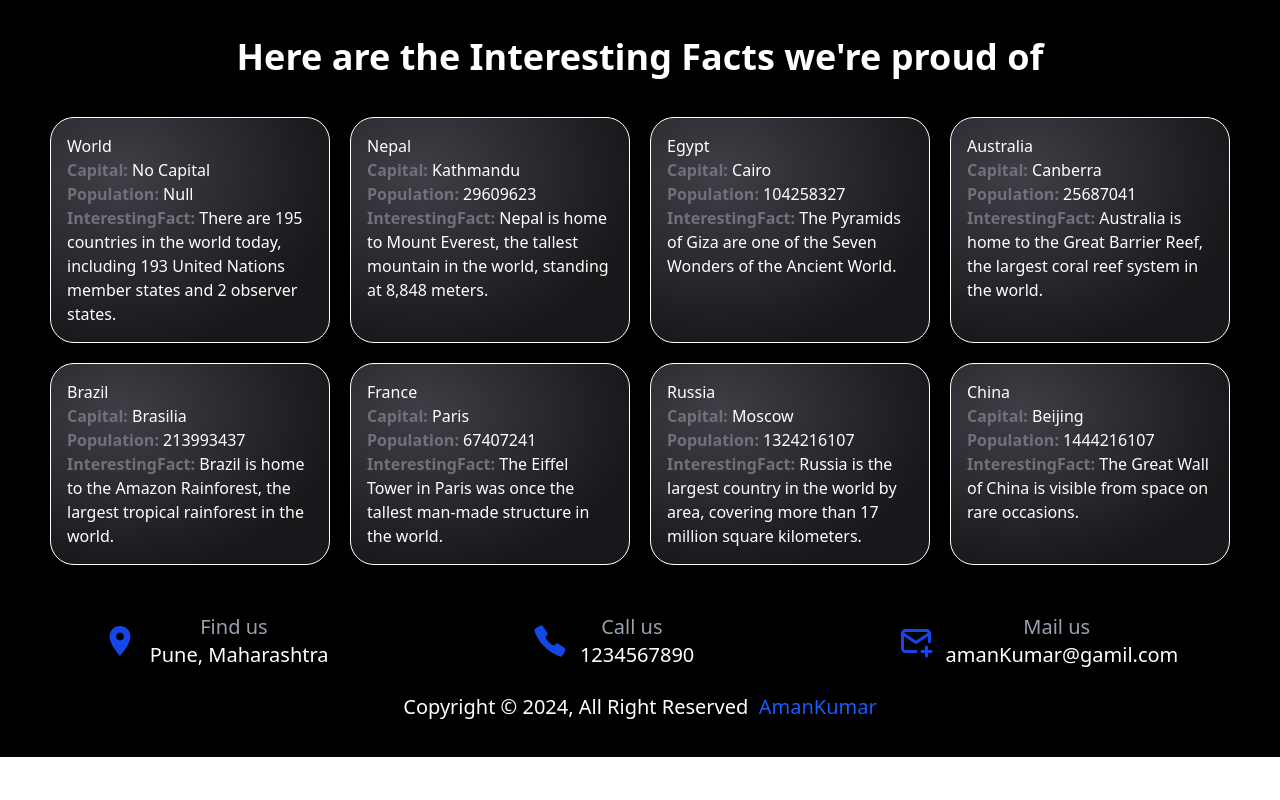
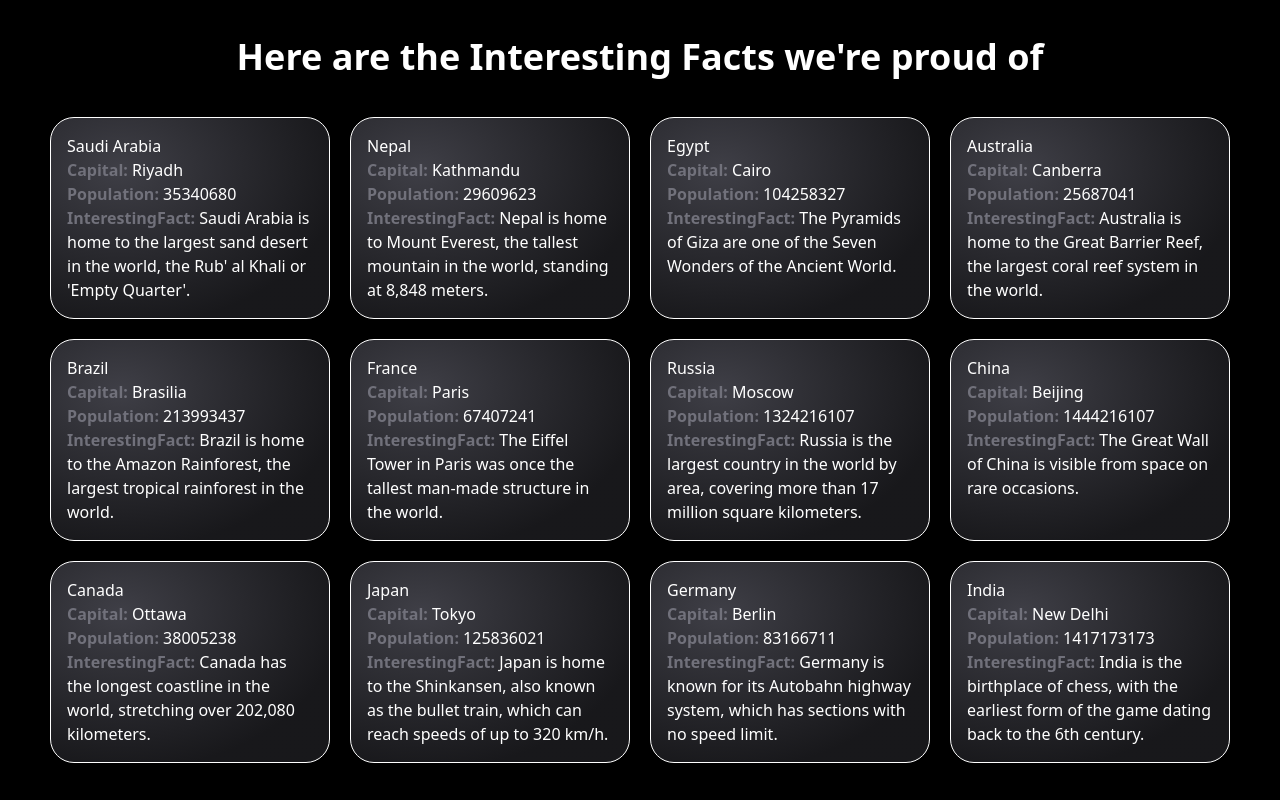
Before and after one commit to amanKumar72/WorldAtlas, a React (Vite) app: page / in a window 1280 px wide. Shown: the part 420-1220 px from the top of the page. Before the commit the page ends 1177 px from the top, so only its background shows below. Built offline with nearby package versions, Linux system fonts and the light colour scheme; the HTML template or start-up script is replaced by a standard one.

Commit message:
adding change color of text to blue of the current page functionality

```diff
--- a/src/components/AboutCountryCard.jsx
+++ b/src/components/AboutCountryCard.jsx
@@ -1,7 +1,7 @@
 
 const AboutCountryCard = ({fact}) => {
   return (
-    <div className="border-1 border-white rounded-3xl p-4 mx-4  md:m-0 max-w-80 md:w-70 bg-radial-[at_25%_25%] from-zinc-700 to-zinc-900 to-75%">
+    <div className=" border-1 border-white rounded-3xl p-4 mx-4  md:m-0 max-w-80 md:w-70 bg-radial-[at_25%_25%] from-zinc-700 to-zinc-900 to-75%">
       <h1>{fact.countryName}</h1>
       <p><span className="text-zinc-500 font-semibold">Capital:</span>  {fact.capital}</p>
       <p><span className="text-zinc-500 font-semibold">Population:</span> {fact.population}</p>
--- a/src/components/CountryCard.jsx
+++ b/src/components/CountryCard.jsx
@@ -4,7 +4,7 @@ import { Link } from "react-router-dom";
 const CountryCard = ({country}) => {
 
   return (
-    <div className="flex flex-col gap-2 md:gap-3 w-60 md:w-70 p-2 md:p-4 rounded-xl shadow-lg  shadow-[#8c8b8b]   bg-radial-[at_25%_25%] from-zinc-700 to-zinc-900 to-75%   " >
+    <div className="flex flex-col gap-2 md:gap-3 w-60 md:w-70 p-2 md:p-4 md:h-72 rounded-xl shadow-lg  shadow-[#8c8b8b]   bg-radial-[at_25%_25%] from-zinc-700 to-zinc-900 to-75%   " >
       <div className="flex justify-center" ><img src={country.flags.png} alt=""  className="h-20 object-cover rounded"/></div>
       <div>
         <h1 className="text-xl md:text-2xl font-bold truncate w-full ">{country.name.common}</h1>
--- a/src/components/CountryCards.jsx
+++ b/src/components/CountryCards.jsx
@@ -3,11 +3,11 @@ import AboutCountryCard from "../components/AboutCountryCard";
 const facts = [
   {
     id: 1,
-    countryName: "World",
-    capital: "No Capital",
-    population: "Null",
+    countryName: "Saudi Arabia",
+    capital: "Riyadh",
+    population: 35340680,
     interestingFact:
-      "There are 195 countries in the world today, including 193 United Nations member states and 2 observer states.",
+      "Saudi Arabia is home to the largest sand desert in the world, the Rub' al Khali or 'Empty Quarter'.",
   },
   {
     id: 2,
@@ -65,6 +65,79 @@ const facts = [
     interestingFact:
       "The Great Wall of China is visible from space on rare occasions.",
   },
+  {
+    id: 9,
+    countryName: "Canada",
+    capital: "Ottawa",
+    population: 38005238,
+    interestingFact:
+      "Canada has the longest coastline in the world, stretching over 202,080 kilometers.",
+  },
+  {
+    id: 10,
+    countryName: "Japan",
+    capital: "Tokyo",
+    population: 125836021,
+    interestingFact:
+      "Japan is home to the Shinkansen, also known as the bullet train, which can reach speeds of up to 320 km/h.",
+  },
+  {
+    id: 11,
+    countryName: "Germany",
+    capital: "Berlin",
+    population: 83166711,
+    interestingFact:
+      "Germany is known for its Autobahn highway system, which has sections with no speed limit.",
+  },
+  {
+    id: 12,
+    countryName: "India",
+    capital: "New Delhi",
+    population: 1417173173,
+    interestingFact:
+      "India is the birthplace of chess, with the earliest form of the game dating back to the 6th century.",
+  },
+  // {
+  //   id: 13,
+  //   countryName: "South Africa",
+  //   capital:
+  //     "Pretoria (administrative), Cape Town (legislative), Bloemfontein (judicial)",
+  //   population: 59308690,
+  //   interestingFact:
+  //     "South Africa has three capital cities, each serving a different function of the government.",
+  // },
+  // {
+  //   id: 14,
+  //   countryName: "Mexico",
+  //   capital: "Mexico City",
+  //   population: 126190788,
+  //   interestingFact:
+  //     "Mexico City was built on the site of the ancient Aztec capital, Tenochtitlán.",
+  // },
+  // {
+  //   id: 15,
+  //   countryName: "United Kingdom",
+  //   capital: "London",
+  //   population: 67215293,
+  //   interestingFact:
+  //     "Big Ben is not the name of the tower, but rather the nickname for the Great Bell inside it.",
+  // },
+  // {
+  //   id: 16,
+  //   countryName: "Italy",
+  //   capital: "Rome",
+  //   population: 60244639,
+  //   interestingFact:
+  //     "Rome is home to the Vatican City, the smallest independent state in the world.",
+  // },
+  // {
+  //   id: 17,
+  //   countryName: "Argentina",
+  //   capital: "Buenos Aires",
+  //   population: 45604590,
+  //   interestingFact:
+  //     "Argentina is known for its tango music and dance, which originated in Buenos Aires in the late 19th century.",
+  // },
 ];
 const CountryCards = () => {
   return (
@@ -75,7 +148,7 @@ const CountryCards = () => {
         ))}
       </div>
     </div>
-  )
-}
+  );
+};
 
-export default CountryCards
+export default CountryCards;
--- a/src/components/FilterCountry.jsx
+++ b/src/components/FilterCountry.jsx
@@ -20,8 +20,11 @@ const FilterCountry = ({search,setSearch,filter,setFilter,countries,setCountries
           placeholder="search"
           className="px-2 py-1 text-xl bg-zinc-700 rounded-2xl"
         />
+        <div className="butons flex gap-5 justify-center">
+
         <button onClick={()=>handleSort('asc')} className="px-5 lg:px-8 py-2 md:py-3 lg:text-2xl w-30 lg:w-50 self-end cursor-pointer bg-gray-800 hover:bg-gray-600 shadow-md shadow-gray-400 rounded-xl" >Asc.</button>
         <button onClick={()=>handleSort('desc')} className="px-5 lg:px-8 py-2 md:py-3 lg:text-2xl w-30 lg:w-50 self-end cursor-pointer bg-gray-800  hover:bg-gray-600 shadow-md shadow-gray-400 rounded-xl">Desc.</button>
+        </div>
         <select
           name="regions"
           value={filter}
--- a/src/components/Footer.jsx
+++ b/src/components/Footer.jsx
@@ -28,7 +28,7 @@ const footerIcon = {
 };
 const Footer = () => {
   return (
-    <footer className="footer-section mt-10 lg:text-xl">
+    <footer className="footer-section bottom-0 mt-10 lg:text-xl">
       <div className="flex flex-col md:flex-row justify-between gap-2 md:gap-0">
         {footerContact.map((curData, index) => {
           const { icon, title, details } = curData;
--- a/src/components/Header.jsx
+++ b/src/components/Header.jsx
@@ -4,6 +4,8 @@ import { FaBars, FaTimes } from "react-icons/fa";
 
 const Header = () => {
   const [isOpen, setIsOpen] = useState(false);
+
+  const [isActive, setIsActive] = useState("home")
 
   return (
     <nav className="p-4 w-full shadow-md shadow-zinc-500 border-b mb-3 border-zinc-600 ">
@@ -25,23 +27,23 @@ const Header = () => {
             isOpen ? "top-16" : "top-[-380px]"
           } md:top-0`}
         >
-          <li className=" p-4 md:px- md:py-1 border-b md:border-none hover:bg-zinc-700 rounded ">
-            <Link to="/" onClick={() => setIsOpen(false)} >
+          <li className={`p-4 md:px- md:py-1 border-b border-white md:border-none ${isActive=='home' && 'text-blue-500'} hover:bg-zinc-700 rounded`}>
+            <Link to="/" onClick={() => {setIsActive("home");setIsOpen(false)}} >
               Home
             </Link>
           </li>
-          <li className=" p-4 md:px- md:py-1 border-b md:border-none hover:bg-zinc-700 rounded ">
-            <Link to="/about" onClick={() => setIsOpen(false)} >
+          <li className={`p-4 md:px- md:py-1 border-b border-white md:border-none ${isActive=='about' && 'text-blue-500'} hover:bg-zinc-700 rounded`}>
+            <Link to="/about" onClick={() =>{setIsActive("about");setIsOpen(false)}} >
               About
             </Link>
           </li>
-          <li className=" p-4 md:px- md:py-1 border-b md:border-none hover:bg-zinc-700 rounded ">
-            <Link to="/country" onClick={() => setIsOpen(false)} >
+          <li className={`p-4 md:px- md:py-1 border-b border-white md:border-none ${isActive=='country' && 'text-blue-500'} hover:bg-zinc-700 rounded`}>
+            <Link to="/country" onClick={() =>{setIsActive("country");setIsOpen(false)}} >
               country
             </Link>
           </li>
-          <li className=" p-4 md:px- md:py-1 border-b md:border-none hover:bg-zinc-700 rounded   ">
-            <Link to="/contact"  onClick={() => setIsOpen(false)} >
+          <li className={`p-4 md:px- md:py-1 border-b border-white md:border-none ${isActive=='contact' && 'text-blue-500'} hover:bg-zinc-700 rounded`}>
+            <Link to="/contact"  onClick={() =>{setIsActive("contact");setIsOpen(false)}} >
               Contact
             </Link>
           </li>
--- a/src/index.css
+++ b/src/index.css
@@ -12,3 +12,7 @@
 .animate-spin3d {
   animation: spin3d 2s infinite linear;
 }
+
+html, body {
+  background-color: black;
+}
--- a/src/pages/Country.jsx
+++ b/src/pages/Country.jsx
@@ -48,7 +48,7 @@ const Country = () => {
         countries={countries}
         setCountries={setCountries}
       />
-      <div className="countries flex flex-wrap gap-5 md:gap-7 justify-center">
+      <div className="countries  min-h-[500px]  flex flex-wrap gap-5 md:gap-7 justify-center">
         {filteredCountries ? (
           filteredCountries.length == 0 && (filter || search) ? (
             <div className="text-center py-10">
--- a/src/pages/ErrorPage.jsx
+++ b/src/pages/ErrorPage.jsx
@@ -4,7 +4,7 @@ import { FaExclamationTriangle } from "react-icons/fa";
 
 const ErrorPage = () => {
   const error = useRouteError();
-  console.log(error.message.toLocaleString());
+  console.log(error.data);
   return (
     <div className="flex flex-col items-center justify-center h-screen bg-[#1c1c1c] text-white text-center p-4">
       <FaExclamationTriangle className="text-red-500 text-6xl mb-4" />
@@ -12,7 +12,7 @@ const ErrorPage = () => {
         Oops! Some Error Occured
       </h1>
       <p className="text-gray-300 mb-6">
-        Error : { error&& error.message.toLocaleString()}
+        { error&& error.data}
       </p>
       <Link
         to="/"
```
